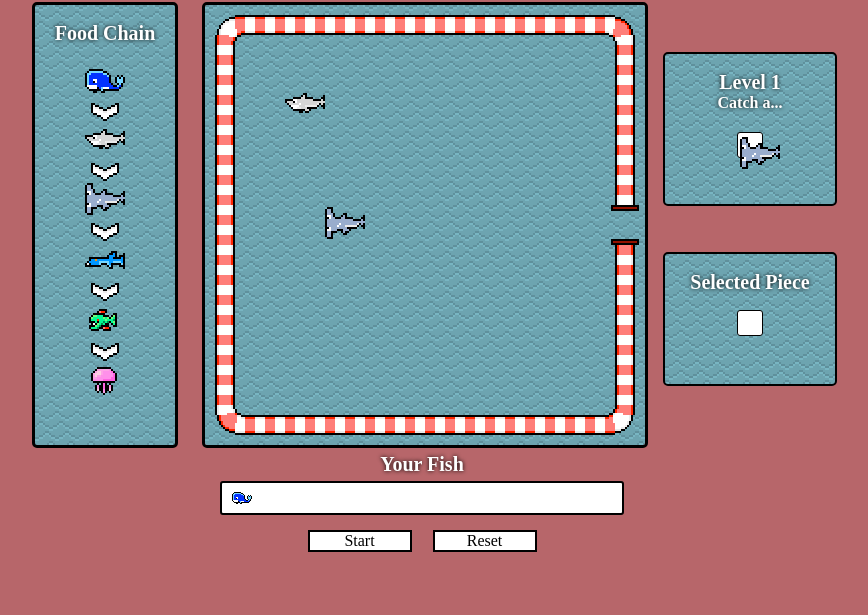
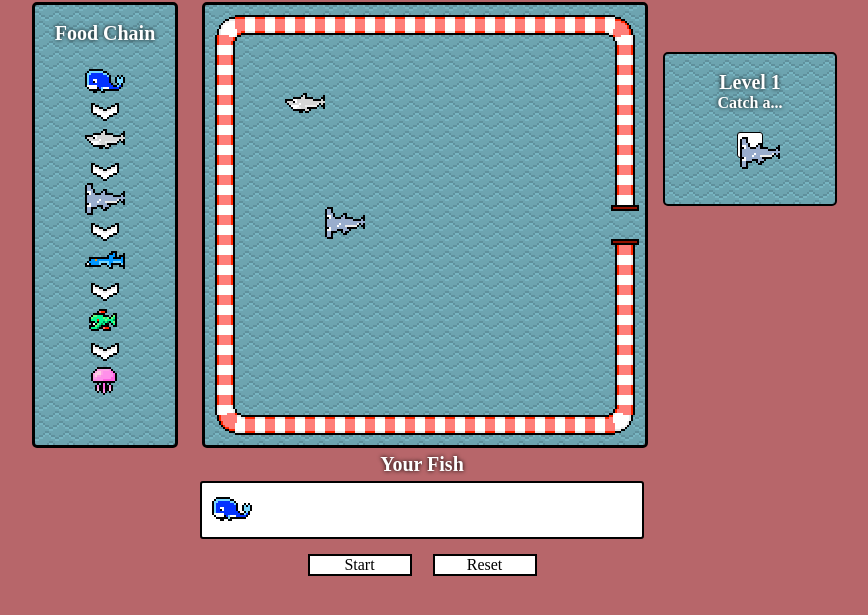
Before and after one commit to willpjohnson/BiggerFish, a website built with webpack: page index.html in a window 1280 px wide. Shown: the part 119-734 px from the top of the page, without its empty margins (218-1086 px from the left). Built offline with nearby package versions, Linux system fonts and the light colour scheme; a web font is replaced by a local one.

Commit message:
Added drag functionality to board

```diff
--- a/app.js
+++ b/app.js
@@ -18,39 +18,43 @@ document.addEventListener("DOMContentLoaded", () => {
     levelIndex += 1
     $("#level-header").html(`Level ${level.levelNum}`); //Add Level Header to Level Div
     let selectedPieceKey = null; //Establish dummy Selected Piece
-    let board = $("#game-board")[0]; //Find board on index.html
+    $("#game-board").replaceWith($('#game-board').clone());
+    $("#game-pieces").replaceWith($('#game-pieces').clone());
+    let board = $("#game-board")[0];
     let ctx = board.getContext('2d'); //Establish board ctx
-    let selectionCanvas = $("#selected-piece")[0];
-    let selectionCtx = selectionCanvas.getContext('2d');
+    let userPiecesCanvas = $("#game-pieces")[0];
+    let userPiecesCtx = userPiecesCanvas.getContext('2d');
     drawBoardInitial(ctx, level);
     $("#level-goal-piece").empty().append(`<img class="level-goal-piece" src=${level.catch.img}>`);
     let gameInterval; //Establish dummy gameInterval
 
     // Add User Pieces to User Area
+    userPiecesCtx.clearRect(0,0,44,420);
+    let xPos = 0;
     Object.keys(level.user).forEach( (pieceKey) => {
-      let piece = level.user[pieceKey];
-      $("#game-pieces").append(`<li class="level-pieces"><img id="user-piece-${pieceKey}" src=${piece.img}></img></li>`)
-    });
-    $(".level-pieces").click( (e) => {
-      e.target.classList.add("on-board");
-      selectedPieceKey = e.target.id.substring(11); // Only want the pieceKey section of the li's id
-      let piece = level.user[selectedPieceKey];
-      selectionCtx.clearRect(0,0,24,24);
-      drawPiece(pieces[piece.pieceValue].img, selectionCtx, 2, 2);
+      let piece = level.user[pieceKey]
+      drawPiece(piece.img, userPiecesCtx, xPos, 0);
+      xPos += 45;
     });
 
-    // Add Click Handler to Board
-    board.addEventListener("click", (click) => {
+    // Add Drag Handler to User Pieces
+    userPiecesCanvas.addEventListener("mousedown", (drag) => {
+      let pos = userPiecesCanvas.getBoundingClientRect();
+      selectedPieceKey = Math.ceil((drag.x - pos.left) / 45);
+    })
+
+    // Add Drop Handler to Board
+    board.addEventListener("mouseup", (drag) => {
       let pos = board.getBoundingClientRect();
-      let cells = positionMover(click.x - pos.left, click.y - pos.top, ctx, level);
-      if (cells) {
+      let cell = positionMover(drag.x - pos.left, drag.y - pos.top, ctx, level);
+      if (cell) {
         let pieceObject = level.user[selectedPieceKey];
         let pieceValue = pieceObject.pieceValue;
         if (pieceObject.xVal) drawWater(ctx, pieceObject.xVal, pieceObject.yVal);
-        drawPiece(pieces[pieceValue].img, ctx, cells[0], cells[1]);
-
-        pieceObject.xVal = cells[0];
-        pieceObject.yVal = cells[1];
+        drawPiece(pieces[pieceValue].img, ctx, cell[0], cell[1]);
+        pieceObject.xVal = cell[0];
+        pieceObject.yVal = cell[1];
+        selectedPieceKey = null;
       }
     })
 
--- a/index.html
+++ b/index.html
@@ -38,14 +38,10 @@
         <h3>Catch a...</h3>
         <div id="level-goal-piece" height="24" width="24"></div>
       </div>
-      <div id="selection-div">
-        <h2>Selected Piece</h1>
-        <canvas id="selected-piece" height="24" width="24"></canvas>
-      </div>
     </div>
     <h2 id="game-pieces-header">Your Fish</h2>
     <div id="game-piece-container">
-      <ul id="game-pieces"></ul>
+      <canvas id="game-pieces" height="44" width="420"></canvas>
     </div>
     <div id="button-div">
       <p id="start-button" class="button">Start</p>
--- a/styles.css
+++ b/styles.css
@@ -30,6 +30,9 @@ ul {
 
 body {
   background-color: #b7666a;
+  -webkit-user-select: none;
+  -moz-user-select: none;
+  user-select: none;
 }
 
 .hidden {
@@ -153,17 +156,18 @@ body {
 }
 
 #game-piece-container {
-  width: 400px;
+  width: 440px;
   margin: 0 auto;
   border-radius: 3px;
   border: 2px solid black;
   background-color: white;
+  text-align: center;
 }
 
 #game-pieces {
   margin: 0 auto;
+  margin-top: 6px;
   padding: 0;
-  height: 30px;
 }
 
 .level-pieces {
```
